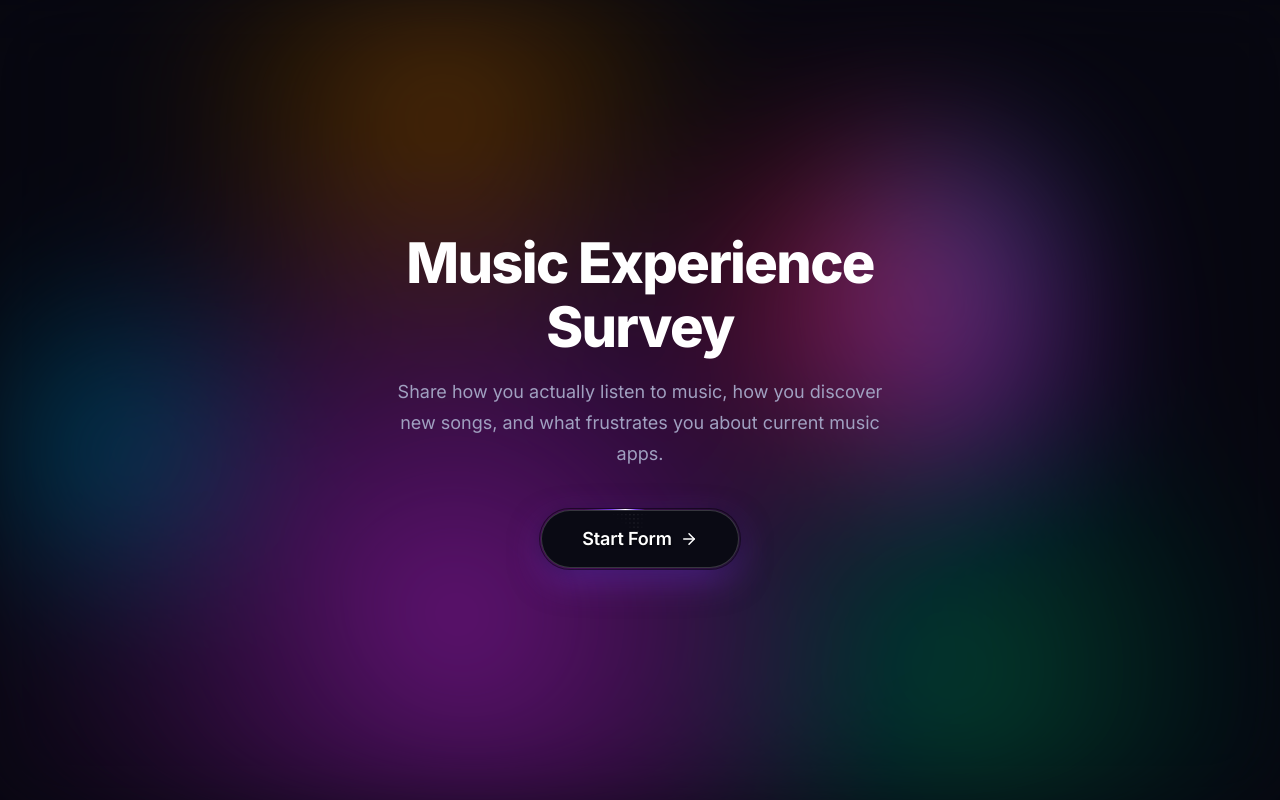
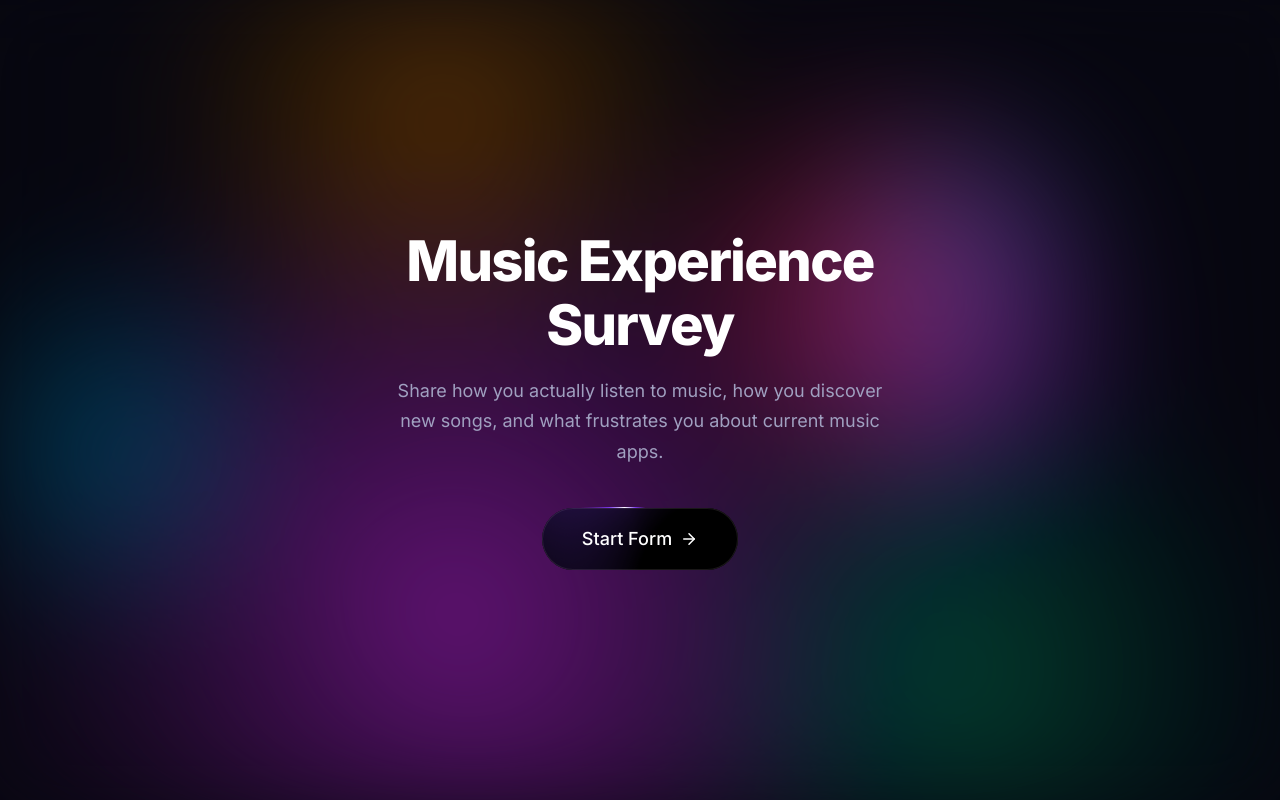
Before and after one commit to LuxShar007/Forms, a Next.js app: page / in a window 1280 px wide. Built offline with nearby package versions, Linux system fonts and the light colour scheme.

Commit message:
ui: port exact Webflow shiny-cta button implementation (rotate/scale/translate properties)

```diff
--- a/app/globals.css
+++ b/app/globals.css
@@ -278,8 +278,8 @@ body {
 }
 
 :root {
-  --shiny-cta-bg: #0a0a14;
-  --shiny-cta-bg-subtle: rgba(255, 255, 255, 0.18);
+  --shiny-cta-bg: #000000;
+  --shiny-cta-bg-subtle: #1a1818;
   --shiny-cta-fg: #ffffff;
   --shiny-cta-highlight: #7c3aed;
   --shiny-cta-highlight-subtle: #c4b5fd;
@@ -294,17 +294,15 @@ body {
   overflow: hidden;
   cursor: pointer;
   outline-offset: 4px;
-  padding: 1.15rem 2.6rem;
+  padding: 1.25rem 2.5rem;
   font-family: "Inter", -apple-system, BlinkMacSystemFont, sans-serif;
   font-optical-sizing: auto;
-  font-weight: 600;
+  font-weight: 500;
   font-size: 1.125rem;
   line-height: 1.2;
-  letter-spacing: -0.01em;
   border: 1px solid transparent;
   border-radius: 360px;
-  color: #ffffff;
-  text-shadow: 0 1px 3px rgba(0, 0, 0, 0.6);
+  color: var(--shiny-cta-fg);
   background: linear-gradient(var(--shiny-cta-bg), var(--shiny-cta-bg))
       padding-box,
     conic-gradient(
@@ -316,35 +314,31 @@ body {
         transparent calc(var(--gradient-percent) * 4)
       )
       border-box;
-  box-shadow: inset 0 0 0 1px var(--shiny-cta-bg-subtle),
-    0 0 0 1px rgba(0, 0, 0, 0.5),
-    0 12px 36px -6px rgba(124, 58, 237, 0.5),
-    0 4px 16px rgba(0, 0, 0, 0.4);
-  backdrop-filter: blur(20px);
-  -webkit-backdrop-filter: blur(20px);
+  box-shadow: inset 0 0 0 1px var(--shiny-cta-bg-subtle);
   display: inline-flex;
   align-items: center;
   justify-content: center;
   gap: 10px;
   text-decoration: none;
   touch-action: manipulation;
-  transition: transform 0.2s cubic-bezier(0.25, 1, 0.5, 1), box-shadow 0.3s ease;
+  -webkit-font-smoothing: antialiased;
 }
 
+/* Pseudo-element base — exact Webflow positioning */
 .shiny-cta::before,
 .shiny-cta::after,
 .shiny-cta span::before {
   content: "";
   pointer-events: none;
   position: absolute;
-  left: 50%;
-  top: 50%;
-  transform: translate(-50%, -50%);
+  inset-inline-start: 50%;
+  inset-block-start: 50%;
+  translate: -50% -50%;
   z-index: -1;
 }
 
 .shiny-cta:active {
-  transform: translateY(2px) scale(0.98);
+  translate: 0 1px;
 }
 
 /* Dots pattern */
@@ -375,7 +369,7 @@ body {
     black
   );
   border-radius: inherit;
-  opacity: 0.35;
+  opacity: 0.4;
   z-index: -1;
 }
 
@@ -417,7 +411,7 @@ body {
   --transition: 800ms cubic-bezier(0.25, 1, 0.5, 1);
   transition: var(--transition);
   transition-property: --gradient-angle-offset, --gradient-percent,
-    --gradient-shine;
+    --gradient-shine, translate, box-shadow;
 }
 
 .shiny-cta,
@@ -437,10 +431,8 @@ body {
   --gradient-percent: 20%;
   --gradient-angle-offset: 95deg;
   --gradient-shine: var(--shiny-cta-highlight-subtle);
-  box-shadow: inset 0 0 0 1px rgba(255, 255, 255, 0.28),
-    0 0 0 1px rgba(0, 0, 0, 0.5),
-    0 16px 48px -4px rgba(124, 58, 237, 0.7),
-    0 4px 16px rgba(0, 0, 0, 0.4);
+  box-shadow: inset 0 0 0 1px rgba(255, 255, 255, 0.15),
+    0 16px 48px -4px rgba(124, 58, 237, 0.6);
 }
 
 .shiny-cta:is(:hover, :focus-visible),
@@ -459,18 +451,20 @@ body {
   }
 }
 
+/* Exact Webflow shimmer — uses standalone rotate property */
 @keyframes shimmer {
   to {
-    transform: translate(-50%, -50%) rotate(360deg);
+    rotate: 360deg;
   }
 }
 
+/* Exact Webflow breathe — uses standalone scale property */
 @keyframes breathe {
   from,
   to {
-    transform: translate(-50%, -50%) scale(1);
+    scale: 1;
   }
   50% {
-    transform: translate(-50%, -50%) scale(1.2);
+    scale: 1.2;
   }
 }
```
